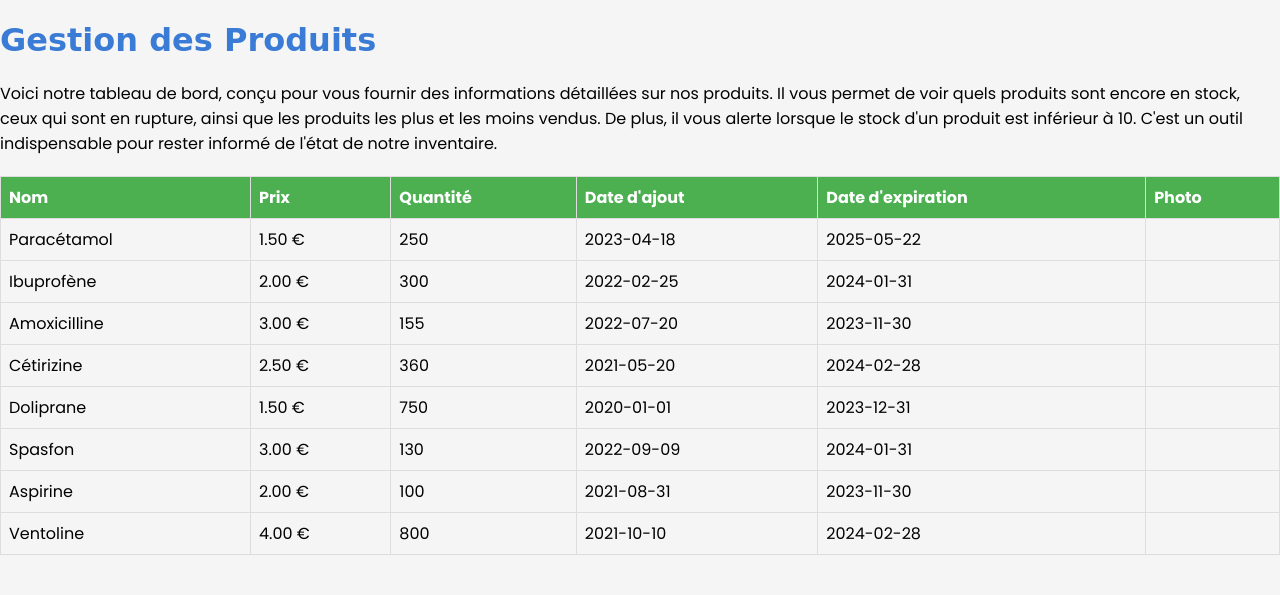
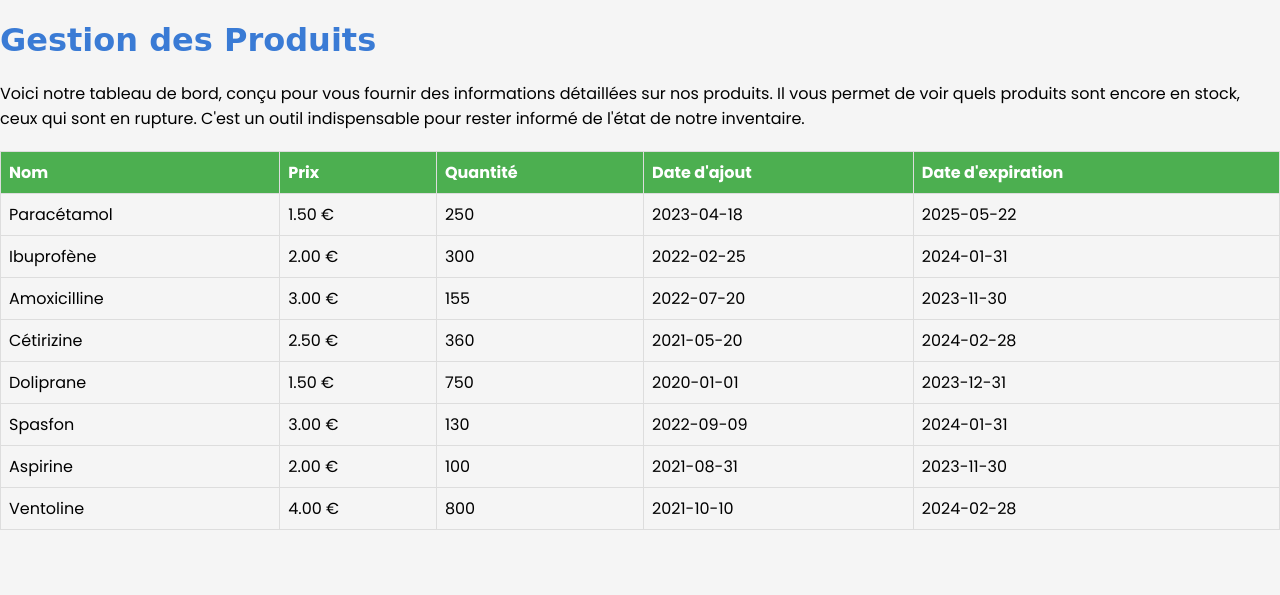
Before and after one commit to Lucaschrrt/MEDICOM, a PHP site: page /gestionProduit.php in a window 1280 px wide. Shown: the part 146-741 px from the top of the page. Run offline with PHP 8.4, Linux system fonts and the light colour scheme; a user stored in the database is signed in; data comes from the database, SQL or seed files in the repository; some web fonts are replaced.

Commit message:
thirteenth commit

```diff
--- a/gestionProduit.php
+++ b/gestionProduit.php
@@ -29,10 +29,8 @@
     <h1 id="bvn"> Gestion des Produits </h1>
     <p>
         Voici notre tableau de bord, conçu pour vous fournir des informations détaillées sur nos produits.
-        Il vous permet de voir quels produits sont encore en stock, ceux qui sont en rupture,
-        ainsi que les produits les plus et les moins vendus. De plus, il vous alerte lorsque
-        le stock d'un produit est inférieur à 10. C'est un outil indispensable pour rester informé de
-        l'état de notre inventaire.
+        Il vous permet de voir quels produits sont encore en stock, ceux qui sont en rupture. C'est un outil
+        indispensable pour rester informé de l'état de notre inventaire.
     </p>
 
     <?php
@@ -58,28 +56,26 @@
         public $quantite;
         public $date_ajout;
         public $date_expiration;
-        public $photo;
 
-        public function __construct($nom, $prix, $quantite, $date_ajout, $date_expiration, $photo) {
+        public function __construct($nom, $prix, $quantite, $date_ajout, $date_expiration) {
             $this->nom = $nom;
             $this->prix = $prix;
             $this->quantite = $quantite;
             $this->date_ajout = $date_ajout;
             $this->date_expiration = $date_expiration;
-            $this->photo = $photo;
         }
     }
 
     // Récupération des médicaments
-    $stmt = $pdo->query('SELECT nom, prix, quantite, date_ajout, date_expiration, photo FROM medicaments');
+    $stmt = $pdo->query('SELECT nom, prix, quantite, date_ajout, date_expiration FROM medicaments');
     $medicaments = [];
     while ($row = $stmt->fetch())
     {
-        $medicaments[] = new Medicament($row['nom'], $row['prix'], $row['quantite'], $row['date_ajout'], $row['date_expiration'], $row['photo']);
+        $medicaments[] = new Medicament($row['nom'], $row['prix'], $row['quantite'], $row['date_ajout'], $row['date_expiration']);
     }
 
     echo "<table>";
-    echo "<tr> <th>Nom</th> <th>Prix</th> <th>Quantité</th> <th>Date d'ajout</th> <th>Date d'expiration</th> <th>Photo</th> </tr>";
+    echo "<tr> <th>Nom</th> <th>Prix</th> <th>Quantité</th> <th>Date d'ajout</th> <th>Date d'expiration</th> </tr>";
 
     foreach ($medicaments as $medicament) {
         echo "<tr>";
@@ -88,7 +84,6 @@
         echo "<td>" . $medicament->quantite . "</td>";
         echo "<td>" . $medicament->date_ajout . "</td>";
         echo "<td>" . $medicament->date_expiration . "</td>";
-        echo "<td>" . $medicament->photo . "</td>";
         echo "</tr>";
     }
 
```
Also changed, not shown: home.php (+5 -8 lines).
